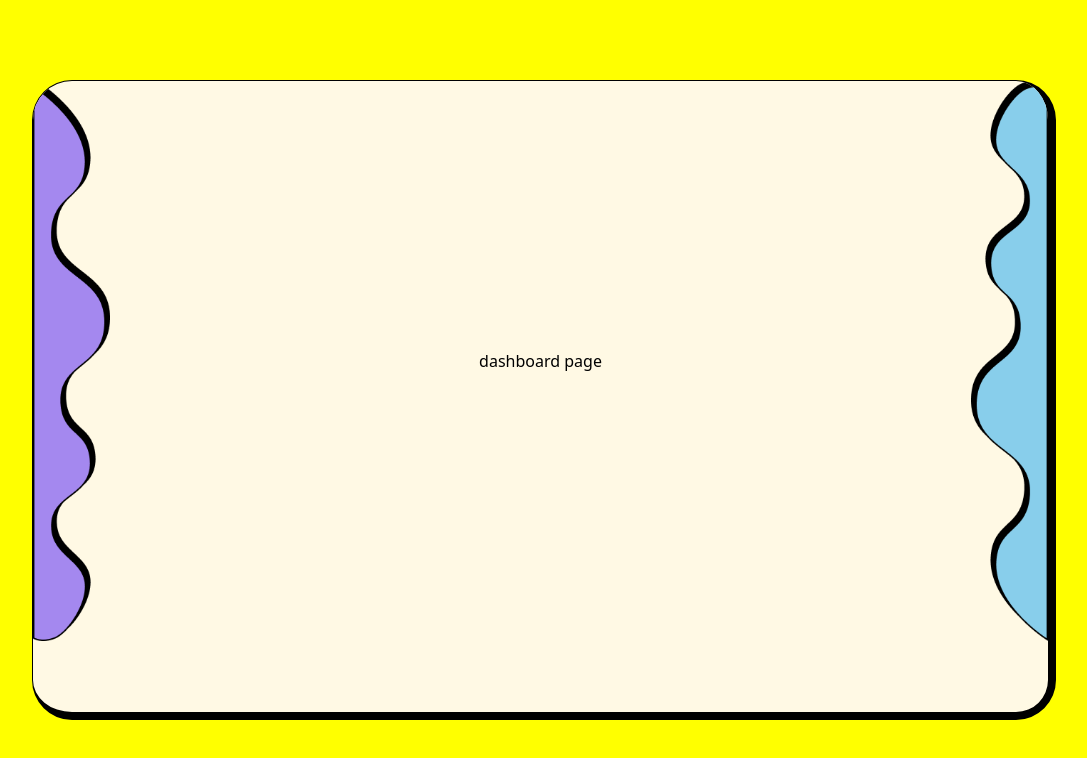
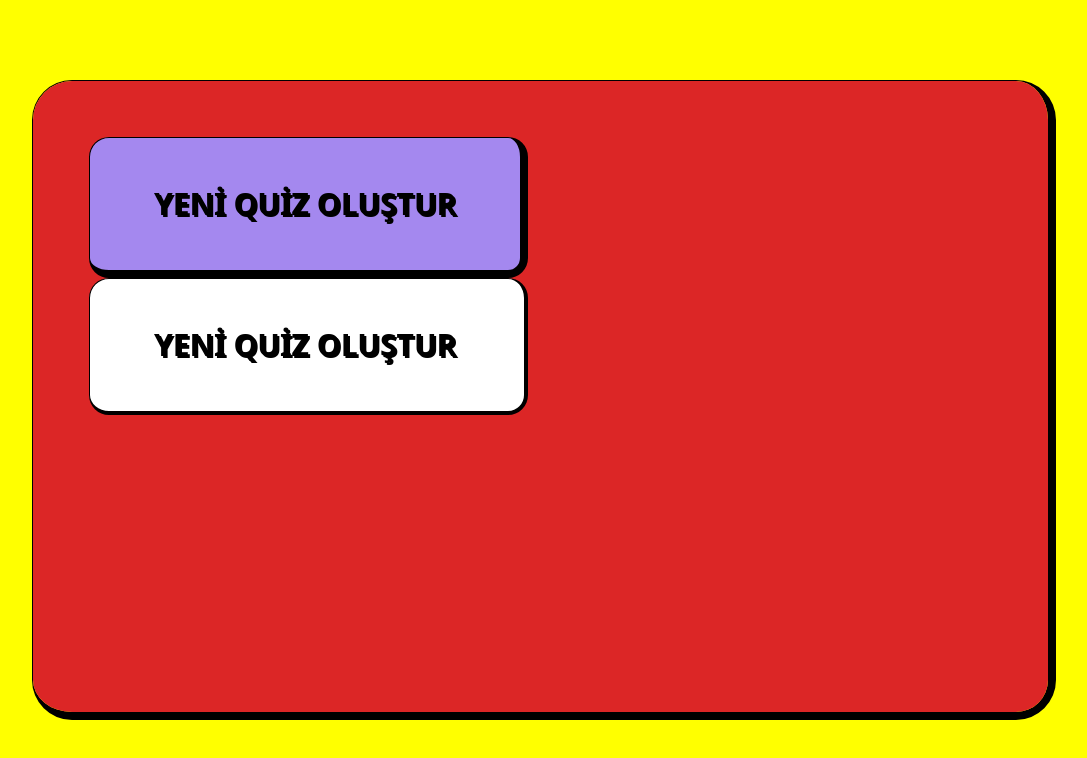
Before and after one commit to CryptQuiz/client, a Next.js app: page /dashboard in a window 1280 px wide. Shown: the top 758 px of the page, without its empty margins (96-1183 px from the left). Built offline with nearby package versions, Linux system fonts and the light colour scheme.

Commit message:
fixed: layout

```diff
--- /dev/null
+++ b/app/dashboard/components/AddQuiz.jsx
@@ -0,0 +1,11 @@
+import React from 'react'
+import Image from 'next/image'
+const AddQuiz = () => {
+  return (
+    <div className=' py-12 px-16 bg-neu-purple2 rounded-20 border border-black border-r-8 border-b-8'>
+    <div className='text-3xl font-bold '><span className='drop-shadow-[2px_2px_rgba(0,0,0,40)]'>YENİ QUİZ OLUŞTUR</span></div>
+    </div>
+  )
+}
+
+export default AddQuiz
--- /dev/null
+++ b/app/dashboard/components/Statistics.jsx
@@ -0,0 +1,11 @@
+import React from 'react'
+
+const Statistics = () => {
+  return (
+    <div className=' py-12 px-16 bg-white rounded-20 border border-black border-r-4 border-b-4'>
+    <div className='text-3xl font-bold '><span className='drop-shadow-[2px_2px_rgba(0,0,0,40)]'>YENİ QUİZ OLUŞTUR</span></div>
+    </div>
+  )
+}
+
+export default Statistics
--- a/app/dashboard/page.jsx
+++ b/app/dashboard/page.jsx
@@ -1,8 +1,15 @@
 import React from 'react'
-
+import AddQuiz from './components/AddQuiz'
+import Statistics from './components/Statistics'
 const page = () => {
   return (
-    <div>dashboard page</div>
+    <div className='flex flex-row p-14 bg-red-600 h-full w-full'>
+      <div>
+        <AddQuiz/>
+        <Statistics/>
+      </div>
+
+      </div>
   )
 }
 
--- a/app/globals.css
+++ b/app/globals.css
@@ -19,11 +19,11 @@
 
 body {
 
-  color: rgb(var(--foreground-rgb));
+  /* color: rgb(var(--foreground-rgb));
   background: linear-gradient(
       to bottom,
       transparent,
       rgb(var(--background-end-rgb))
     )
-    rgb(var(--background-start-rgb));
+    rgb(var(--background-start-rgb)); */
 }
--- a/app/layout.js
+++ b/app/layout.js
@@ -14,44 +14,14 @@ export default function RootLayout({ children }) {
 
   return (
     <html lang="en">
-      <body className="bg-neu-yellow bg-no-repeat relative">
-        {pathName !== "/" ? (
-          <div className="bg-neu-yellow h-screen flex flex-col justify-center items-center">
-            <div className="container w-[80vw]  h-[80vh] bg-neu-white rounded-40 overflow-hidden border border-black border-r-8 border-b-8">
+      <body className="bg-neu-yellow ">
+        <div  className="bg-neu-yellow h-[100vh] w-[100vw] flex items-center justify-center ">
+            <div className="w-[80vw] h-[80vh] bg-neu-white rounded-40 overflow-hidden border border-black border-r-8 border-b-8">
 
-              {pathName === "/quiz" ? (
-                <div>
-                  <div className="h-4 bg-red-500 w-full rounded-t-40"></div>
-                </div>
-              ) : null}
-              <div className=" flex items-center justify-between ">
-                {pathName === "/quiz" || pathName === "/description" || pathName === "/dashboard"? (
-                  <div className="relative flex-none  w-[6vw] h-[70vh]">
-                    <Image
-                      src="/images/sol.png"
-                      alt="images"
-                    fill
-                    />
-                  </div>
-                ) : null}
                 {children}
-                {pathName === "/quiz" || pathName === "/description" || pathName === "/dashboard" ? (
-                  <div className="relative flex-none  w-[6vw] h-[70vh]">
-                    <Image
-                      src="/images/sag.png"
-                      alt="images"
-                      fill
-                    />
-                  </div>
-                ) : null}
-              </div>
-            </div>
-            {/* sponsor */}
-            {pathName === "/quiz" || pathName === "/leaderBoard" ? <Sponsor /> : null}
+
           </div>
-        ) : (
-          <>{children}</>
-        )}
+          </div>
       </body>
     </html>
   );
```
Also changed, not shown: app/dashboard/components/Quizs.jsx (added).
